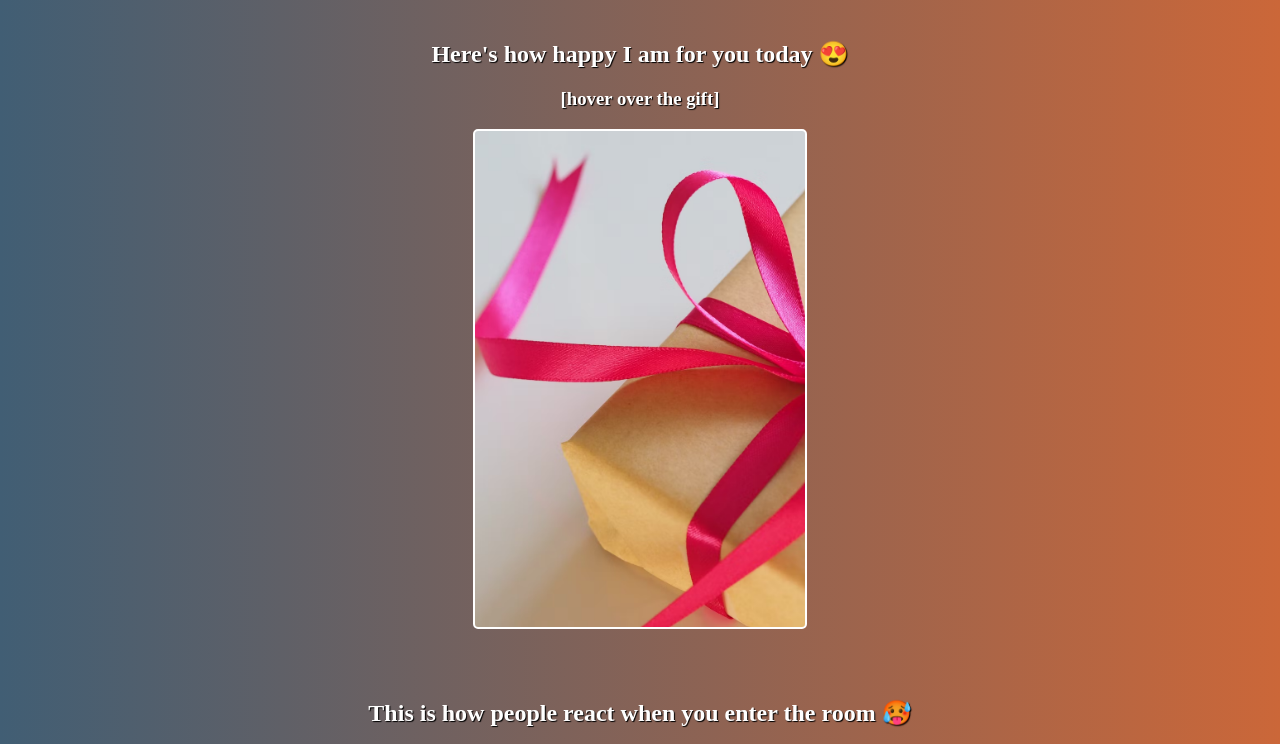
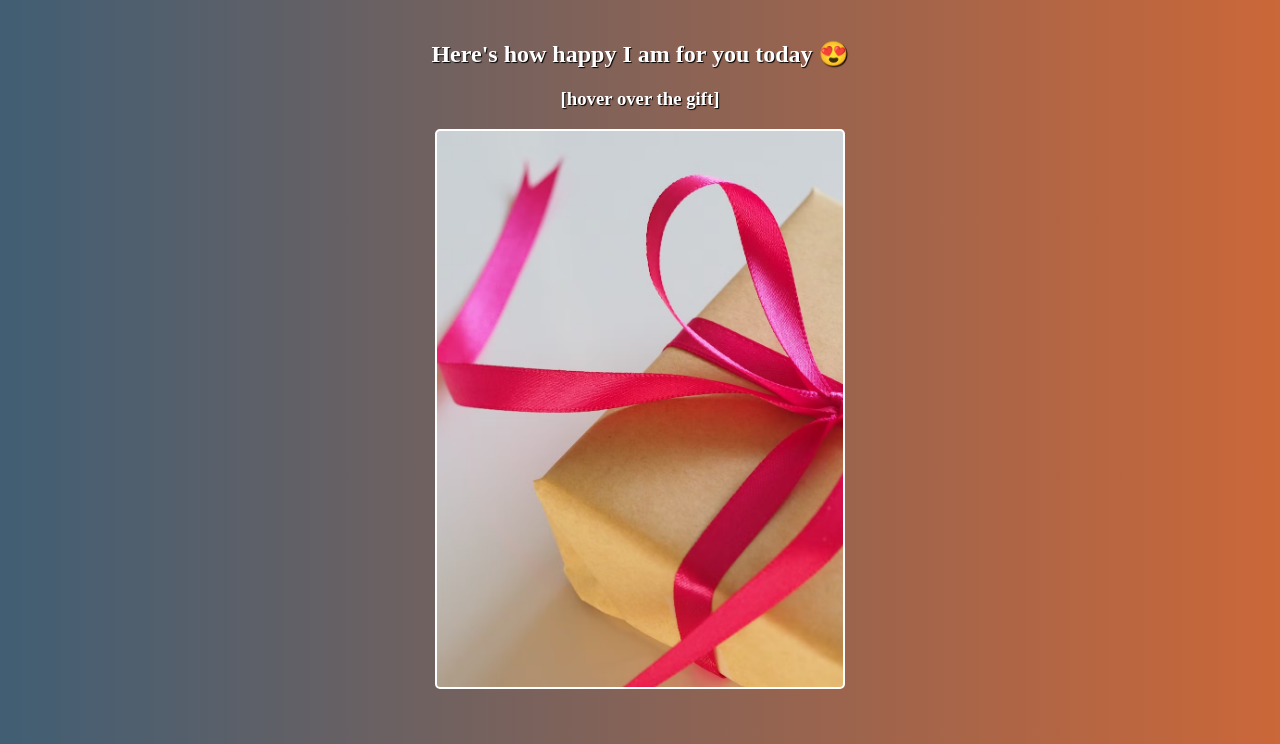
Before and after one commit to Dreadheadhannah/BirthdayGiftCard, a plain HTML site: page index.html in a window 1280 px wide. Shown: the part 540-1284 px from the top of the page. Drawn offline with Linux system fonts and the light colour scheme; a web font is replaced by a local one.

Commit message:
final commit

```diff
--- a/style.css
+++ b/style.css
@@ -59,13 +59,13 @@ h4 {
 }
 
 .card {
-    width: 80%;
-    height: 500px;
+    width: 410px;
+    height: 70vh;
+    border: 2px solid #fff;
+    border-radius: 5px;
     margin: auto;
     background-image: url(images/photo-1513201099705-a9746e1e201f.avif);
     background-size: cover;
-    border: 2px solid #fff;
-    border-radius: 5px;
 }
 
 .card:hover {
@@ -86,7 +86,7 @@ h4 {
 }
 
 .cheers {
-    width: 450px;
+    width: 410px;
 }
 
 .cheers:hover {
```
